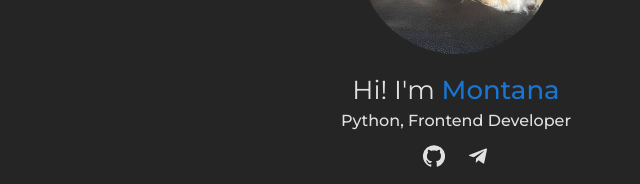
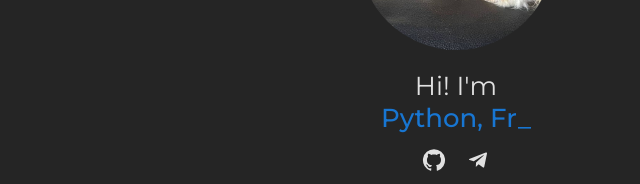
Before and after one commit to montanaaq/profile-website, a React (Vite) app: page / in a window 1280 px wide. Shown: the part 362-546 px from the top of the page, without its empty margins (184-824 px from the left). Built offline with nearby package versions, Linux system fonts and the light colour scheme; some icons are missing.

Commit message:
added: typewriter-effect to main page and progress bar of each page

```diff
--- a/package.json
+++ b/package.json
@@ -17,12 +17,14 @@
     "eslint": "^8.55.0",
     "eslint-plugin-react-hooks": "^4.6.0",
     "eslint-plugin-react-refresh": "^0.4.5",
+    "motion": "^11.13.5",
     "react": "^18.2.0",
     "react-dom": "^18.2.0",
     "react-router-dom": "^6.20.1",
     "react-snowfall": "^2.1.0",
     "sonner": "^1.5.0",
     "typescript": "^5.2.2",
+    "typewriter-effect": "^2.21.0",
     "vite": "^5.0.8",
     "web-vitals": "^2.1.4"
   },
--- a/src/Components/Screens/Homepage/App/ViewPage.tsx
+++ b/src/Components/Screens/Homepage/App/ViewPage.tsx
@@ -1,4 +1,5 @@
 import { FC } from 'react'
+import Typewriter from 'typewriter-effect'
 import Buttons from '../Buttons.tsx'
 import Footer from '../Footer/Footer.tsx'
 import Header from '../Header/Header.tsx'
@@ -10,16 +11,33 @@ const ViewPage: FC = () => {
       <Header />
       <div className="main">
         <div className="info-container">
-          <img
-            src='./avatar.jpg'
-            alt="out"
-            className="image"
-          />
+          <img src="./avatar.jpg" alt="out" className="image" />
           <div className="namespace">
             <p>
-              Hi! I'm <span>Montana</span>
+              Hi! I'm{' '}
+              <span>
+                <Typewriter
+                options={{
+                  // loop: true,
+                  deleteSpeed: 'natural',
+                  autoStart: true,
+                  cursor: '_',
+                  delay: 180
+                }}
+                  onInit={typewriter => {
+                    typewriter
+                      .typeString('Montana')
+                      .pauseFor(1000)
+                      .deleteAll()
+                      .typeString('Python, Frontend Developer')
+                      .pauseFor(1000)
+                      .deleteAll()
+                      .typeString('Montana')
+                      .start()
+                  }}
+                />
+              </span>
             </p>
-            <span>Python, Frontend Developer</span>
             <SocialLinks />
             <div style={{ paddingTop: '15px' }}></div>
             <Buttons />
--- a/src/Components/Screens/IDEPage/ViewPage.tsx
+++ b/src/Components/Screens/IDEPage/ViewPage.tsx
@@ -1,10 +1,18 @@
+import { motion, useScroll, useSpring } from 'framer-motion'
+import { FC } from 'react'
 import Header from '../Homepage/Header/Header'
-import { FC } from 'react'
 import Edit from './Edit'
 
 const ViewPage: FC = () => {
+  const { scrollYProgress } = useScroll()
+  const scaleX = useSpring(scrollYProgress, {
+    stiffness: 100,
+    damping: 30,
+    restDelta: 0.001
+  })
   return (
     <>
+      <motion.div className="progress-bar" style={{ scaleX }} />
       <Header />
       <div className="main-post">
         <div className="wrapper">
--- a/src/Components/Screens/InfoPage/ViewPage.tsx
+++ b/src/Components/Screens/InfoPage/ViewPage.tsx
@@ -1,18 +1,27 @@
+import { motion, useScroll, useSpring } from 'framer-motion'
 import { FC } from 'react'
 import { ProjectsList } from '../../../data/Projects/ProjectsList'
 import Footer from '../Homepage/Footer/Footer'
 import Header from '../Homepage/Header/Header'
 
 const ViewPage: FC = () => {
-  const today = new Date();
+  const today = new Date()
+
+  const { scrollYProgress } = useScroll()
+  const scaleX = useSpring(scrollYProgress, {
+    stiffness: 100,
+    damping: 30,
+    restDelta: 0.001
+  })
 
   const formattedDate = new Intl.DateTimeFormat('en-US', {
     year: 'numeric',
     month: 'long',
-    day: 'numeric',
-  }).format(today);
+    day: 'numeric'
+  }).format(today)
   return (
     <div>
+      <motion.div className="progress-bar" style={{ scaleX }} />
       <Header />
       <div className="main-post">
         <header style={{ margin: '10px 0px 40px 0px' }}>
@@ -105,8 +114,8 @@ const ViewPage: FC = () => {
                     ? 'profile_website_img'
                     : el.url === 'schedulebot'
                     ? 'schedulebot-img'
-                    : el.url === 'desks-duels' ?
-                    'desks-duels-img'
+                    : el.url === 'desks-duels'
+                    ? 'desks-duels-img'
                     : ''
                 }
               />
--- a/src/Components/Screens/MusicPage/ViewPage.tsx
+++ b/src/Components/Screens/MusicPage/ViewPage.tsx
@@ -1,12 +1,20 @@
+import { motion, useScroll, useSpring } from 'framer-motion'
+import AuthorList from '../../../data/Music/AuthorList'
+import { MusicList } from '../../../data/Music/MusicList'
 import Header from '../Homepage/Header/Header'
+import AuthorCard from './AuthorCard'
 import Card from './Card'
-import AuthorCard from './AuthorCard'
-import { MusicList } from '../../../data/Music/MusicList'
-import AuthorList from '../../../data/Music/AuthorList'
 
 const ViewPage = () => {
+  const { scrollYProgress } = useScroll()
+  const scaleX = useSpring(scrollYProgress, {
+    stiffness: 100,
+    damping: 30,
+    restDelta: 0.001
+  })
   return (
     <>
+      <motion.div className="progress-bar" style={{ scaleX }} />
       <Header />
       <div className="main-post">
         <div className="mp_wrapper">
@@ -25,7 +33,7 @@ const ViewPage = () => {
               alt="spotify_ico"
             />
           </div>
-          <div className='author_container'>
+          <div className="author_container">
             {AuthorList.map(el => (
               <AuthorCard
                 key={el.id}
@@ -39,12 +47,14 @@ const ViewPage = () => {
             ))}
           </div>
           <h1
-              style={{
-                display: 'flex',
-                gap: '10px',
-                marginBottom: '40px'
-              }}
-            >Альбомы</h1>
+            style={{
+              display: 'flex',
+              gap: '10px',
+              marginBottom: '40px'
+            }}
+          >
+            Альбомы
+          </h1>
           <div className="music_container">
             {MusicList.map(el => (
               <Card
--- a/src/index.css
+++ b/src/index.css
@@ -61,6 +61,17 @@ body {
   100% {
     background-position: 100% 0;
   }
+}
+
+.progress-bar {
+  position: fixed;
+  top: 0;
+  left: 0;
+  right: 0;
+  height: 5px;
+  background: var(--secondary);
+  transform-origin: 0%;
+  z-index: 10000;
 }
 
 .header::after {
@@ -146,32 +157,6 @@ body {
   text-shadow: 0 0 2px rgba(var(--secondary-rgb), 0.3);
 }
 
-.info-container .namespace span:nth-child(1):hover {
-  filter: drop-shadow(0 0 5px var(--secondary)) brightness(1.3);
-  color: color-mix(in srgb, var(--secondary) 90%, white);
-  text-shadow: 0 0 8px var(--secondary);
-}
-
-.namespace span:nth-child(1)::after {
-  content: '';
-  position: absolute;
-  width: 100%;
-  height: 1.5px;
-  bottom: -1px;
-  border-radius: 5px;
-  left: 0;
-  background-color: var(--secondary);
-  box-shadow: 0 0 5px var(--secondary), 0 0 10px var(--secondary);
-  transform: scaleX(0);
-  transform-origin: bottom right;
-  transition: transform 0.3s ease-out, box-shadow 0.3s ease-out;
-  opacity: 0.8;
-}
-
-.namespace span:nth-child(1):hover::after {
-  transform: scaleX(1);
-  transform-origin: bottom left;
-}
 
 .info-container .namespace span:nth-child(2) {
   margin-top: 5px;
--- a/src/index.tsx
+++ b/src/index.tsx
@@ -3,7 +3,6 @@ import ReactDOM from 'react-dom/client'
 import './index.css'
 import { BrowserRouter } from 'react-router-dom'
 import Router from './Router/Router'
-
 
 const root = ReactDOM.createRoot(document.getElementById('root')!)
 root.render(
```
Also changed, not shown: src/Components/Screens/Homepage/App/App.tsx (line endings or trailing spaces), 2 other files (tests, documents, lock files or other folders).
